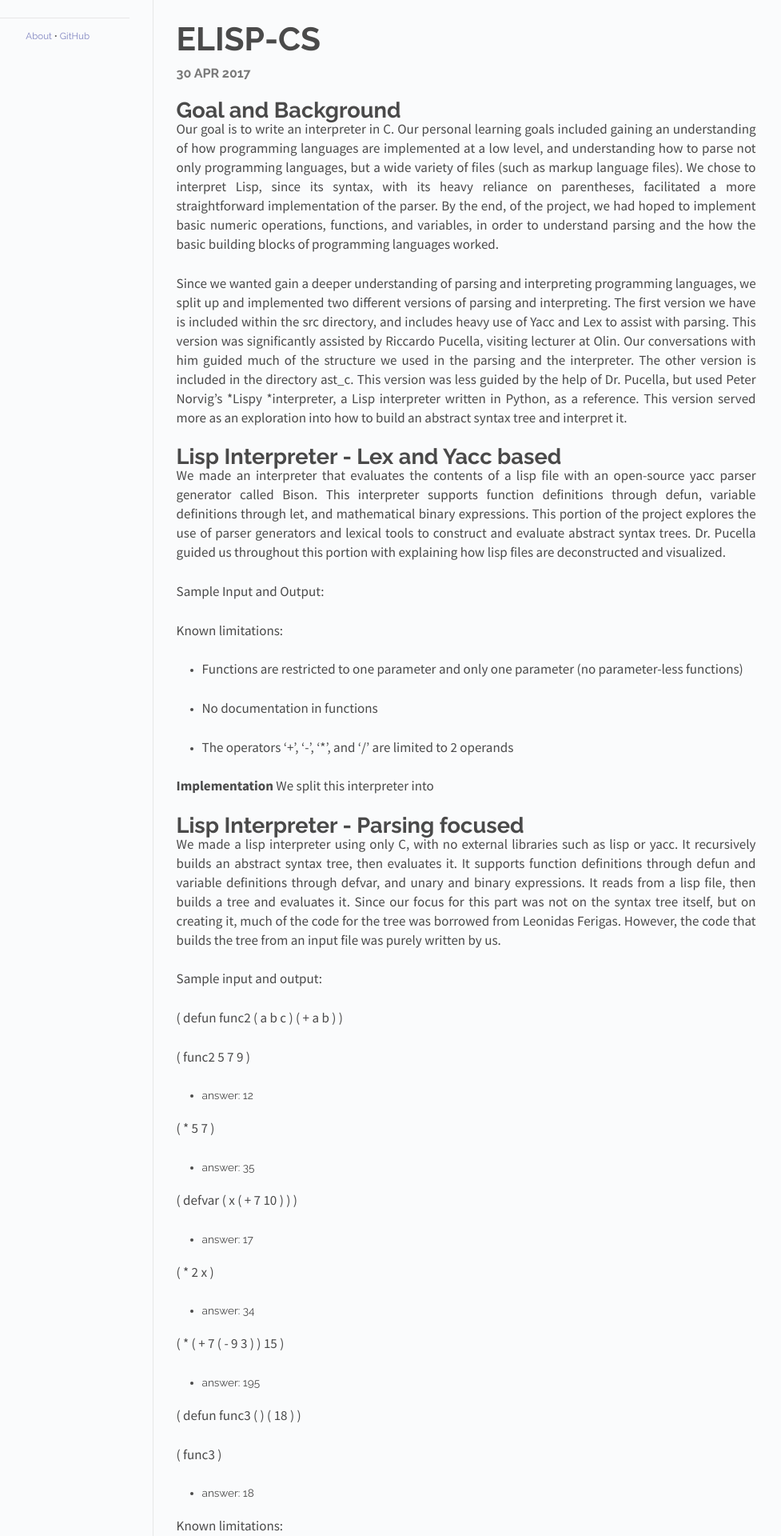
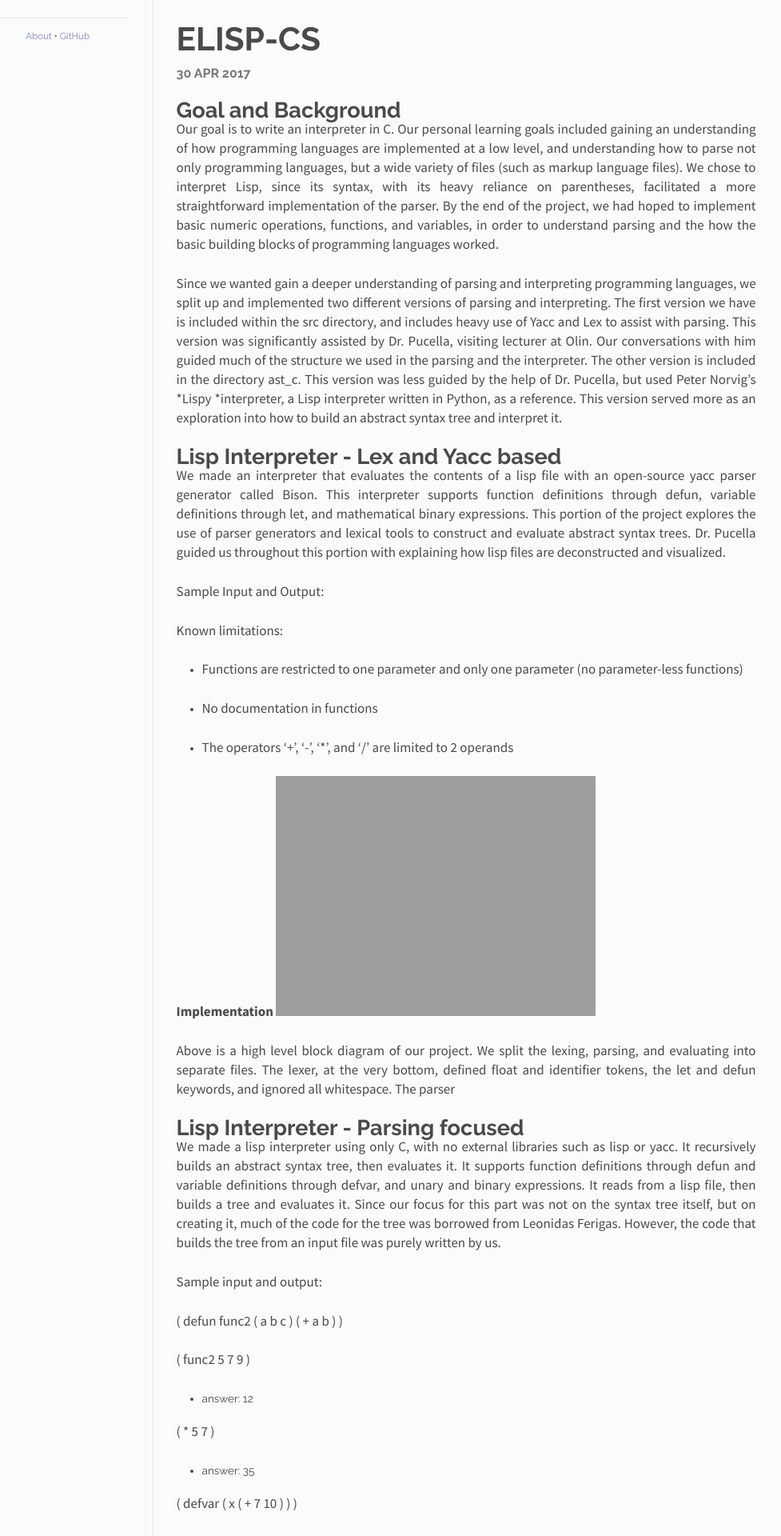
Before and after one commit to kuannie1/SoftSysEccentricEucalyptus, a Jekyll site: the page built from docs/_posts/2017-04-30-eLISP-Cs.md, in a window 1280 px wide. Shown: the part 441-2361 px from the top of the page at 80% size, without its empty margins (167-1144 px from the left). Built offline with Jekyll 4.4.1, drawn with Linux system fonts in a browser that asks for light colours; some of the changed text lies outside the part shown.

Commit message:
Update/Create 2017-04-30-eLISP-Cs.md

```diff
--- a/docs/_posts/2017-04-30-eLISP-Cs.md
+++ b/docs/_posts/2017-04-30-eLISP-Cs.md
@@ -10,9 +10,9 @@
 ---
 # **Goal and Background**
 
-Our goal is to write an interpreter in C. Our personal learning goals included gaining an understanding of how programming languages are implemented at a low level, and understanding how to parse not only programming languages, but a wide variety of files (such as markup language files). We chose to interpret Lisp, since its syntax, with its heavy reliance on parentheses, facilitated a more straightforward implementation of the parser. By the end, of the project, we had hoped to implement basic numeric operations, functions, and variables, in order to understand parsing and the how the basic building blocks of programming languages worked.
+Our goal is to write an interpreter in C. Our personal learning goals included gaining an understanding of how programming languages are implemented at a low level, and understanding how to parse not only programming languages, but a wide variety of files (such as markup language files). We chose to interpret Lisp, since its syntax, with its heavy reliance on parentheses, facilitated a more straightforward implementation of the parser. By the end of the project, we had hoped to implement basic numeric operations, functions, and variables, in order to understand parsing and the how the basic building blocks of programming languages worked.
 
-Since we wanted gain a deeper understanding of parsing and interpreting programming languages, we split up and implemented two different versions of parsing and interpreting. The first version we have is included within the src directory, and includes heavy use of Yacc and Lex to assist with parsing. This version was significantly assisted by Riccardo Pucella, visiting lecturer at Olin. Our conversations with him guided much of the structure we used in the parsing and the interpreter. The other version is included in the directory ast_c. This version was less guided by the help of Dr. Pucella, but used Peter Norvig's *Lispy *interpreter, a Lisp interpreter written in Python, as a reference. This version served more as an exploration into how to build an abstract syntax tree and interpret it.
+Since we wanted gain a deeper understanding of parsing and interpreting programming languages, we split up and implemented two different versions of parsing and interpreting. The first version we have is included within the src directory, and includes heavy use of Yacc and Lex to assist with parsing. This version was significantly assisted by Dr. Pucella, visiting lecturer at Olin. Our conversations with him guided much of the structure we used in the parsing and the interpreter. The other version is included in the directory ast_c. This version was less guided by the help of Dr. Pucella, but used Peter Norvig's *Lispy *interpreter, a Lisp interpreter written in Python, as a reference. This version served more as an exploration into how to build an abstract syntax tree and interpret it.
 
 # **Lisp Interpreter -  Lex and Yacc based**
 
@@ -29,7 +29,9 @@
 * The operators '+', ‘-’, ‘*’, and ‘/’ are limited to 2 operands
 
 **Implementation**
-We split this interpreter into
+![image alt text]({{ site.url }}/public/AE3ZMRHAeKoAmyl3LQeg_img_0.png)
+
+Above is a high level block diagram of our project. We split the lexing, parsing, and evaluating into separate files. The lexer, at the very bottom, defined float and identifier tokens, the let and defun keywords, and ignored all whitespace. The parser
 
 # **Lisp Interpreter - Parsing focused**
 
@@ -75,9 +85,11 @@
 
 * Every token must have white spaces between it, including nested parentheses
 
+* If statements don't support more complicated operators than "t" and “nil”
+
 Implementation:
 
-Interpreter takes a lisp file as an input, and reads the values of a line, splitting on whitespaces. It then passes a list of values to the make_tree function, which checks the first token to determine whether it is a variable definition, function definition, integer or variable value, unary or binary pre-defined operation, or a user defined function. From there, it looks at the list and finds any nested values, and evaluates those.
+Interpreter takes a lisp file as an input, and reads the values of a line, splitting on whitespaces. It then passes a list of values to the make_tree function, which checks the first token to determine whether it is a variable definition, function definition, integer or variable value, unary or binary pre-defined operation, if statement, or a user defined function. From there, it looks at the list and finds any nested values, and evaluates those. This is a top-down recursive structure. Once the whole tree is built, it returns, and is evaluated. It returns an integer or null, depending on what the expression was.
 
 **Authors**
 
```
Also changed, not shown: other parts of docs/_posts/2017-04-30-eLISP-Cs.md (+8 -2 lines).
